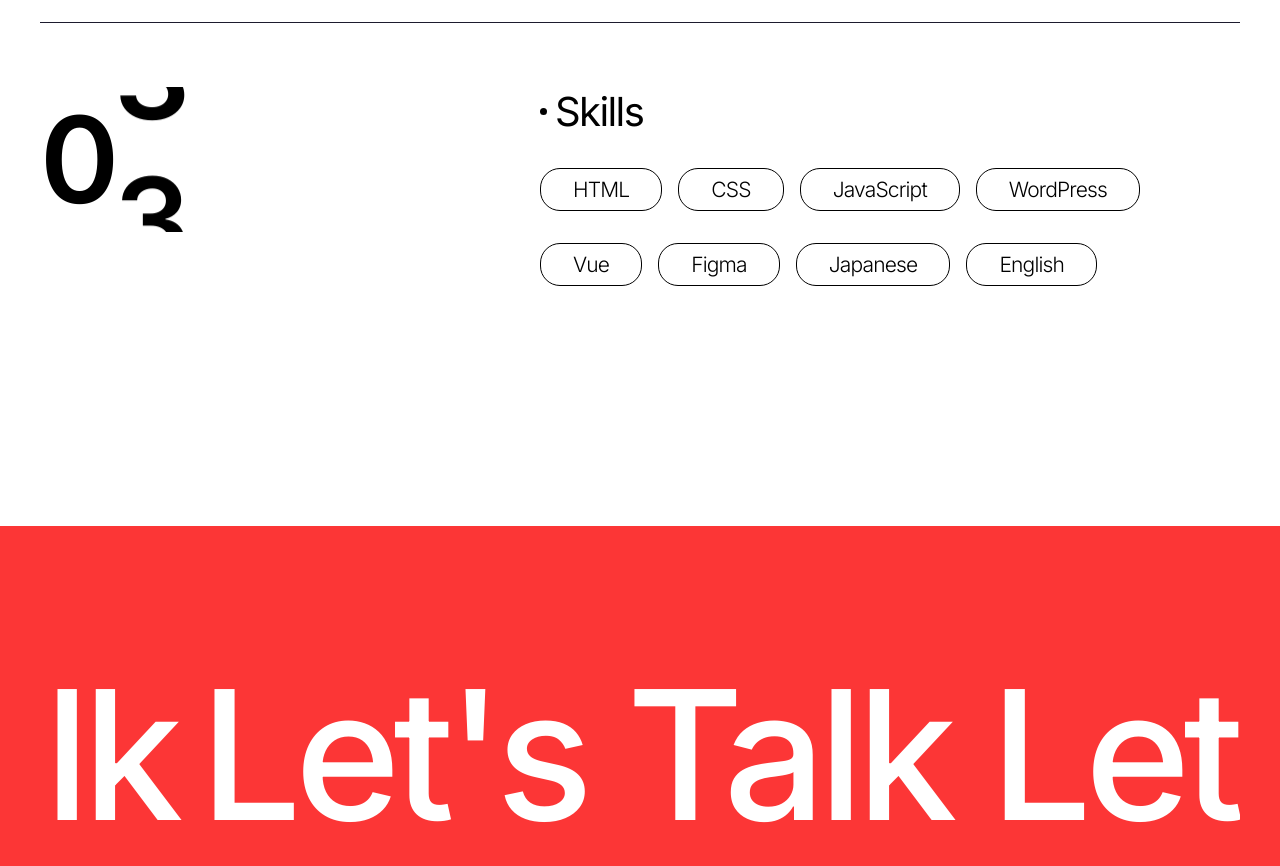
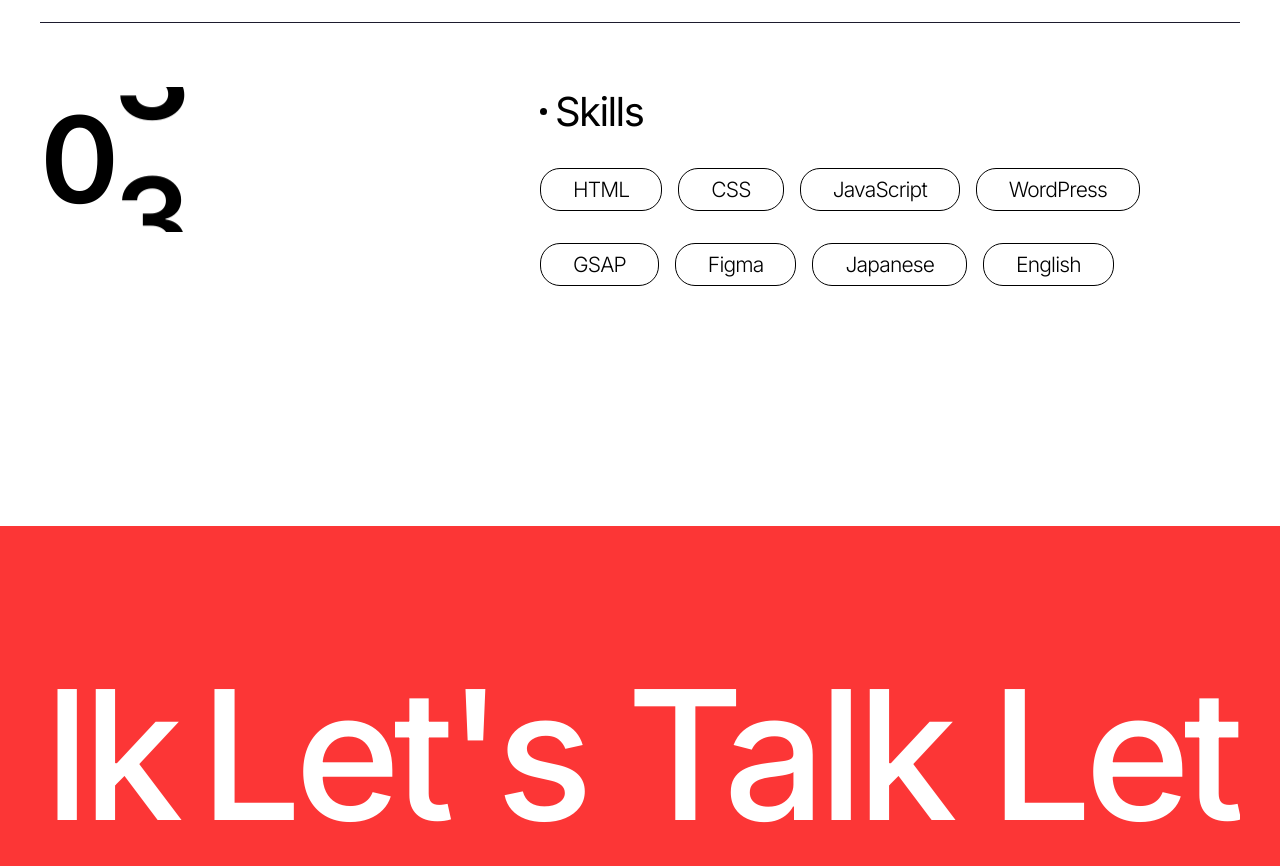
Before and after one commit to k-datacloud/portfolio-v2, a website: page about.html in a window 1280 px wide. Shown: the part 1811-2677 px from the top of the page. Drawn offline with Linux system fonts and the light colour scheme.

Commit message:
Update skill list to replace Vue with GSAP

```diff
--- a/about.html
+++ b/about.html
@@ -134,7 +134,7 @@
                             <li class="skill-list__item">CSS</li>
                             <li class="skill-list__item">JavaScript</li>
                             <li class="skill-list__item">WordPress</li>
-                            <li class="skill-list__item">Vue</li>
+                            <li class="skill-list__item">GSAP</li>
                             <li class="skill-list__item">Figma</li>
                             <li class="skill-list__item">Japanese</li>
                             <li class="skill-list__item">English</li>
```
